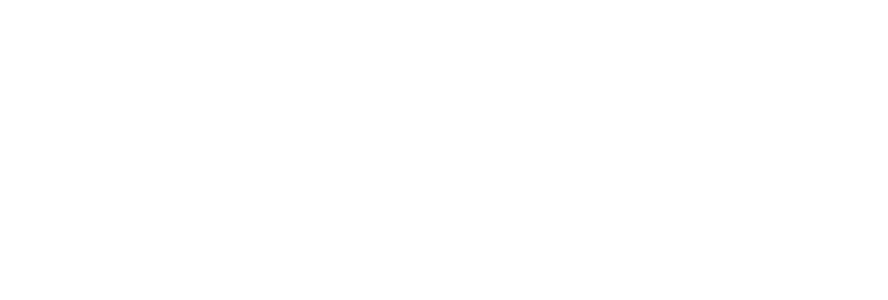
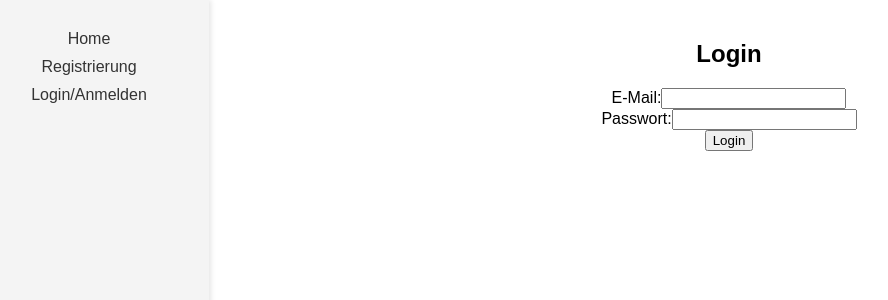
Before and after one commit to sevilcankiz/final_frontend, a React (Create React App) app: page /login in a window 1280 px wide. Before the commit this address had no page. Shown: the top 300 px of the page, without its empty margins (31-919 px from the left). Built offline with nearby package versions, Linux system fonts and the light colour scheme.

Commit message:
Login/Logout + angemeldet bleiben, Nav komponente

```diff
--- a/src/App.js
+++ b/src/App.js
@@ -1,19 +1,44 @@
 import './App.css';
+import React, { useState, useEffect } from 'react';
 import { Routes, Route } from 'react-router-dom';
 
 import Register from './components/Register';
 import Home from './components/Home';
 import Products from './components/Products';
+import Login from './components/Login';
+import Nav from './components/Nav';
 
 function App() {
+  const [isLoggedIn, setIsLoggedIn] = useState(false);
+  const [user, setUser] = useState(null);
+
+  useEffect(() => {
+    const storedUser = JSON.parse(localStorage.getItem('user'));
+    if (storedUser) {
+      setIsLoggedIn(true);
+      setUser(storedUser);
+    }
+  }, []);
+
+  const handleLogout = () => {
+    setIsLoggedIn(false);
+    setUser(null);
+    localStorage.removeItem('user'); // Login-Daten aus localStorage löschen
+  };
+
   return (
     <div className="App">
-      <Routes>
-          <Route path="/" element={<Home />} />
-          <Route path="/register" element={<Register/>}/>
-          <Route path="/products" element={<Products/>}/>
-      </Routes>
-
+        <div className="container">
+        <Nav isLoggedIn={isLoggedIn} user={user} onLogout={handleLogout}/>
+        <div className="content">
+          <Routes>
+              <Route path="/" element={<Home />} />
+              <Route path="/register" element={<Register/>}/>
+              <Route path="/products" element={<Products/>}/>
+              <Route path="/login" element={<Login isLoggedIn={isLoggedIn} setIsLoggedIn={setIsLoggedIn} setUser={setUser}/>} />
+          </Routes>
+          </div>
+        </div>
     </div>
   );
 }
--- a/src/components/Home.js
+++ b/src/components/Home.js
@@ -1,17 +1,9 @@
 import React from 'react';
-import '../styles/HomePage.css';
 
 const HomePage = () => {
   return (
-    <div className="container">
-      <nav className="sidebar">
-        <ul>
-          <li><a href="/">Home</a></li>
-          <li><a href="/register">Registrierung</a></li>
-          <li><a href="/products">Produkte</a></li>
-        </ul>
-      </nav>
-      <main className="content">
+    <div>
+      <main>
         <h1>Willkommen bei yourJournal!</h1>
         <p>Entdecken Sie unsere Journals, Notizbücher und Planer.</p>
       </main>
--- /dev/null
+++ b/src/components/Login.js
@@ -0,0 +1,72 @@
+import React, { useState } from 'react';
+import { useNavigate } from 'react-router-dom';
+
+const Login = ({isLoggedIn, setIsLoggedIn, setUser}) => {
+    const [email, setEmail] = useState('');
+    const [password, setPassword] = useState('');
+    const [message, setMessage] = useState('');
+    const navigate = useNavigate();
+
+    const handleLogin = async (e) => {
+        e.preventDefault();
+
+        try {
+            const response = await fetch('http://172.20.79.15/sentuerk_final/final_backend/api.php/login', {
+                method: 'POST',
+                headers: {
+                    'Content-Type': 'application/json',
+                },
+                body: JSON.stringify({ email, password }),
+            });
+
+            const data = await response.json();
+
+            if (response.ok) {
+                setMessage(`Willkommen, ${data.user.first_name} ${data.user.last_name}. Sie sind eingeloggt und werden zu den Produkten weitergeleitet.`);
+                setIsLoggedIn(true);
+                setUser(data.user);
+                localStorage.setItem('user', JSON.stringify(data.user));
+                setTimeout(() => {
+                    navigate('/products');
+                }, 4000);
+            } else {
+                setMessage(data.error || 'Login fehlgeschlagen.');
+            }
+        } catch (error) {
+            console.error('Login Error:', error);
+            setMessage('Ein Fehler ist aufgetreten. Bitte versuchen Sie es erneut.');
+        }
+    };
+
+    return (
+        <div>
+            <h2>Login</h2>
+            <form onSubmit={handleLogin}>
+                <div>
+                    <label htmlFor="email">E-Mail:</label>
+                    <input
+                        type="email"
+                        id="email"
+                        value={email}
+                        onChange={(e) => setEmail(e.target.value)}
+                        required
+                    />
+                </div>
+                <div>
+                    <label htmlFor="password">Passwort:</label>
+                    <input
+                        type="password"
+                        id="password"
+                        value={password}
+                        onChange={(e) => setPassword(e.target.value)}
+                        required
+                    />
+                </div>
+                <button type="submit">Login</button>
+            </form>
+            {message && <p>{message}</p>}
+        </div>
+    );
+};
+
+export default Login;
--- /dev/null
+++ b/src/components/Nav.js
@@ -0,0 +1,33 @@
+import React from 'react';
+import { Link } from 'react-router-dom';
+import '../styles/HomePage.css';
+
+const Nav = ({ isLoggedIn, user, onLogout }) => {
+  return (
+    <div className="container">
+      <nav className="sidebar">
+        <ul>
+          <li><a href="/">Home</a></li>
+          {!isLoggedIn ? (
+            <>
+              <li><a href="/register">Registrierung</a></li>
+              <li><a href="/login">Login/Anmelden</a></li>
+            </>
+          ) : (
+            <>
+              <li><a href="/products">Produkte</a></li>
+              <li>
+                <span>Willkommen, {user?.first_name}!</span>
+              </li>
+              <li>
+                <button onClick={onLogout}>Logout</button>
+              </li>
+            </>
+          )}
+        </ul>
+      </nav>
+    </div>
+  );
+};
+
+export default Nav;
```
